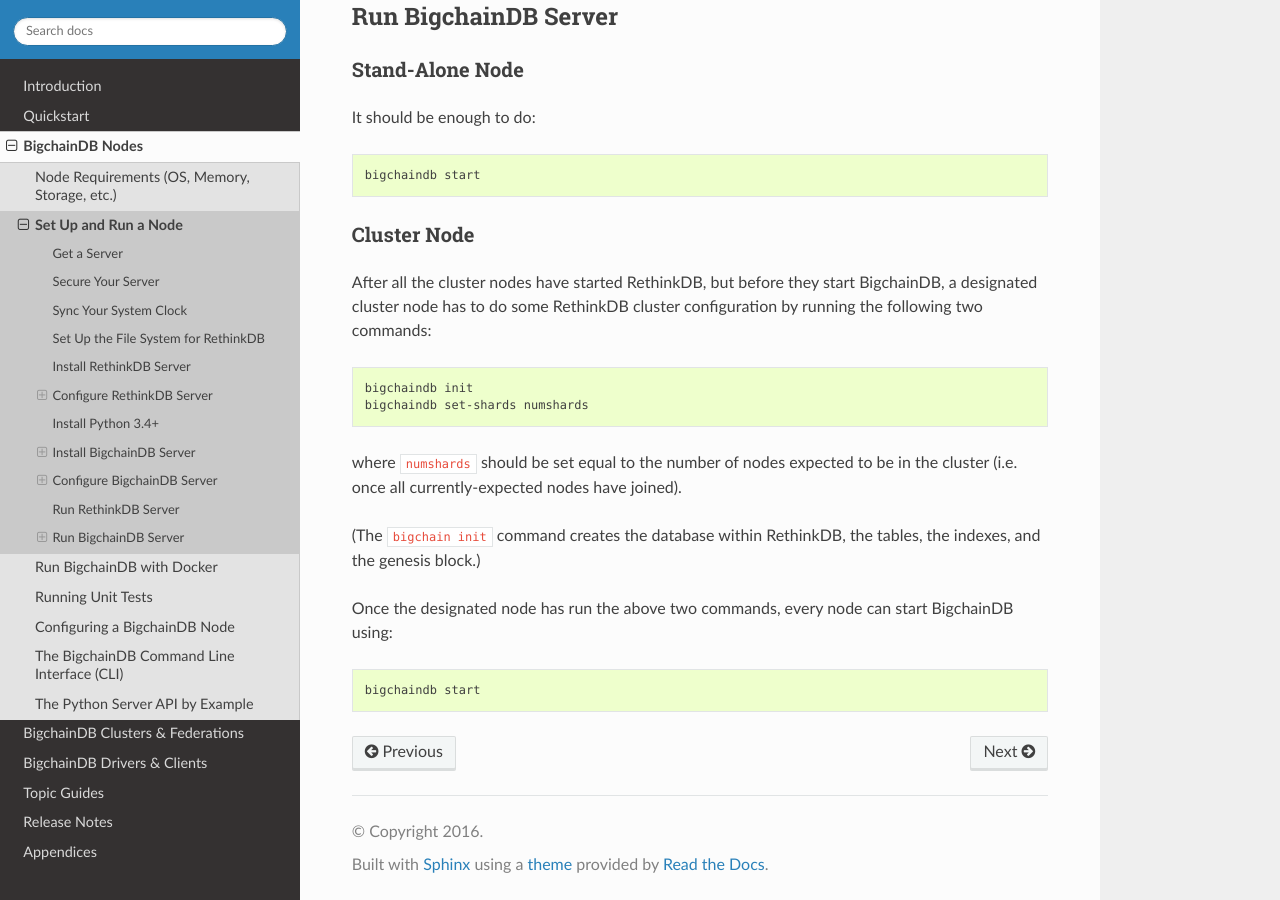
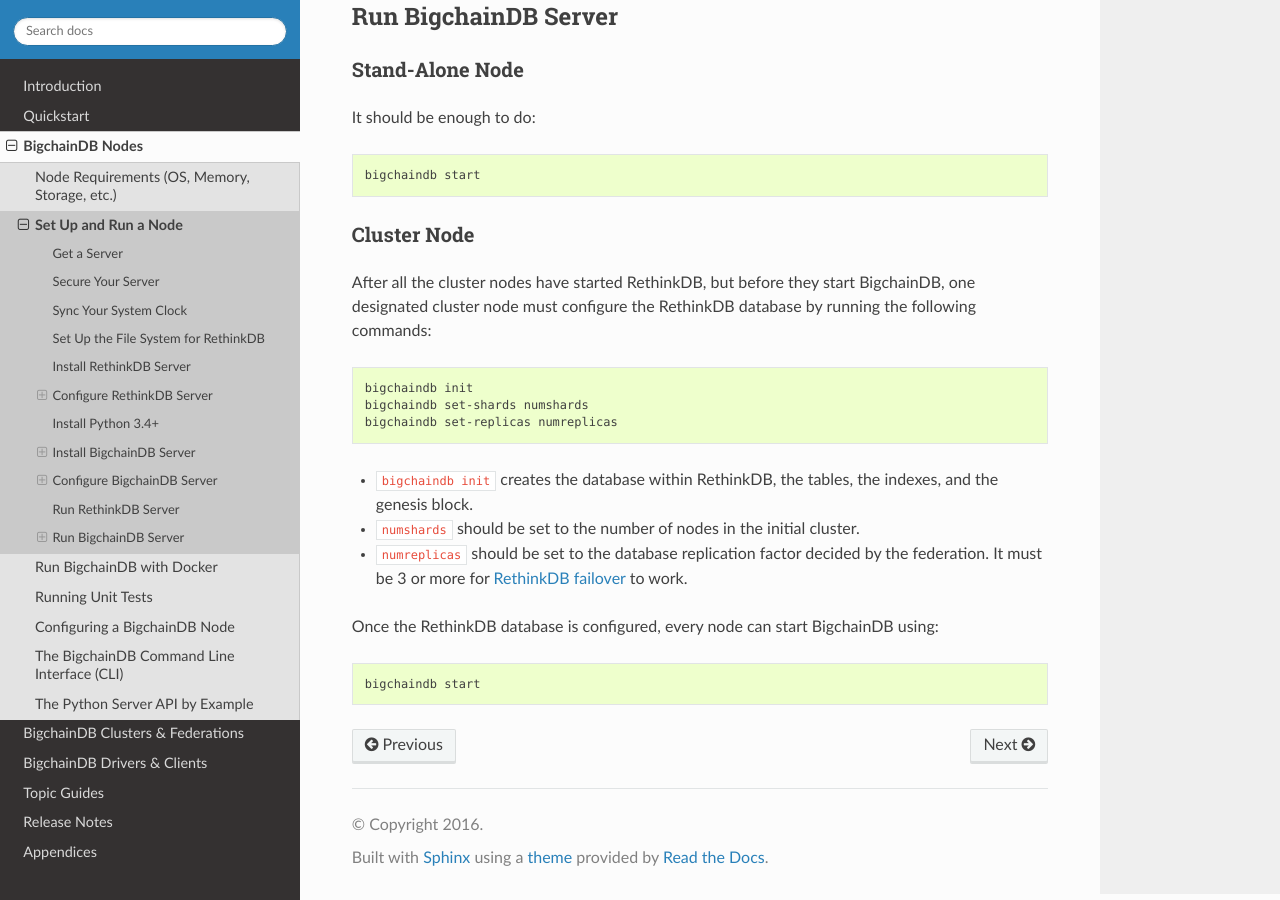
Before and after one commit to thematerials-network/bigchaindb-node, a Sphinx documentation site: the page built from bigchaindb/docs/source/nodes/setup-run-node.md, in a window 1280 px wide and 900 px high, scrolled down 5904 px. Built offline with Sphinx 7.4.7 and the Read the Docs theme 2.0.0, drawn with Linux system fonts in a browser that asks for light colours.

Commit message:
Docs: during cluster setup, must set replication factor

````diff
--- a/bigchaindb/docs/source/nodes/setup-run-node.md
+++ b/bigchaindb/docs/source/nodes/setup-run-node.md
@@ -213,17 +213,18 @@ bigchaindb start
 
 ### Cluster Node
 
-After all the cluster nodes have started RethinkDB, but before they start BigchainDB, a designated cluster node has to do some RethinkDB cluster configuration by running the following two commands:
+After all the cluster nodes have started RethinkDB, but before they start BigchainDB, one designated cluster node must configure the RethinkDB database by running the following commands:
 ```text
 bigchaindb init
 bigchaindb set-shards numshards
+bigchaindb set-replicas numreplicas
 ```
 
-where `numshards` should be set equal to the number of nodes expected to be in the cluster (i.e. once all currently-expected nodes have joined).
+* `bigchaindb init` creates the database within RethinkDB, the tables, the indexes, and the genesis block.
+* `numshards` should be set to the number of nodes in the initial cluster.
+* `numreplicas` should be set to the database replication factor decided by the federation. It must be 3 or more for [RethinkDB failover](https://rethinkdb.com/docs/failover/) to work.
 
-(The `bigchain init` command creates the database within RethinkDB, the tables, the indexes, and the genesis block.)
-
-Once the designated node has run the above two commands, every node can start BigchainDB using:
+Once the RethinkDB database is configured, every node can start BigchainDB using:
 ```text
 bigchaindb start
 ```
````
Also changed, not shown: bigchaindb/docs/source/clusters-feds/federation-set-up.md (+7 -4 lines).
